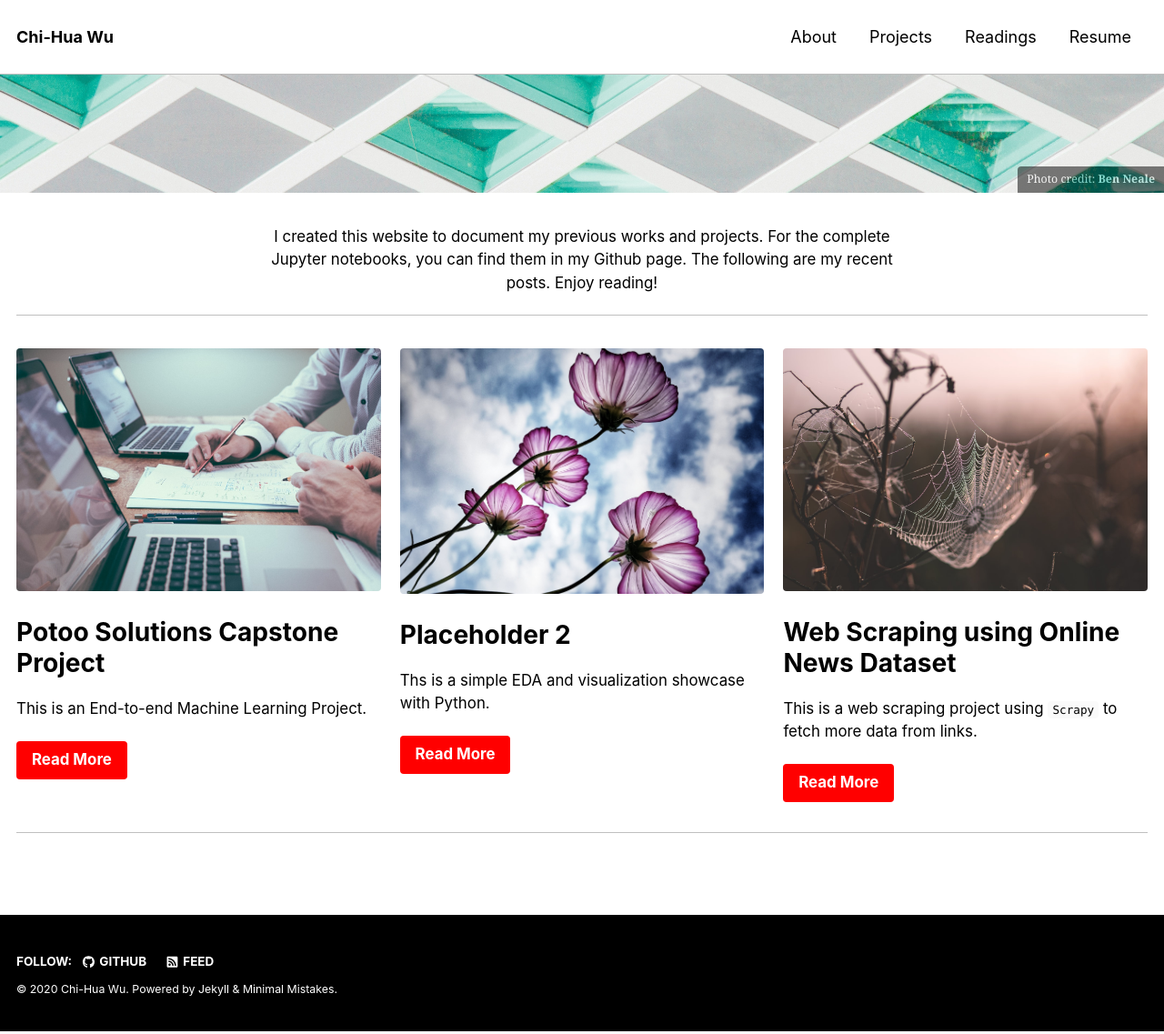
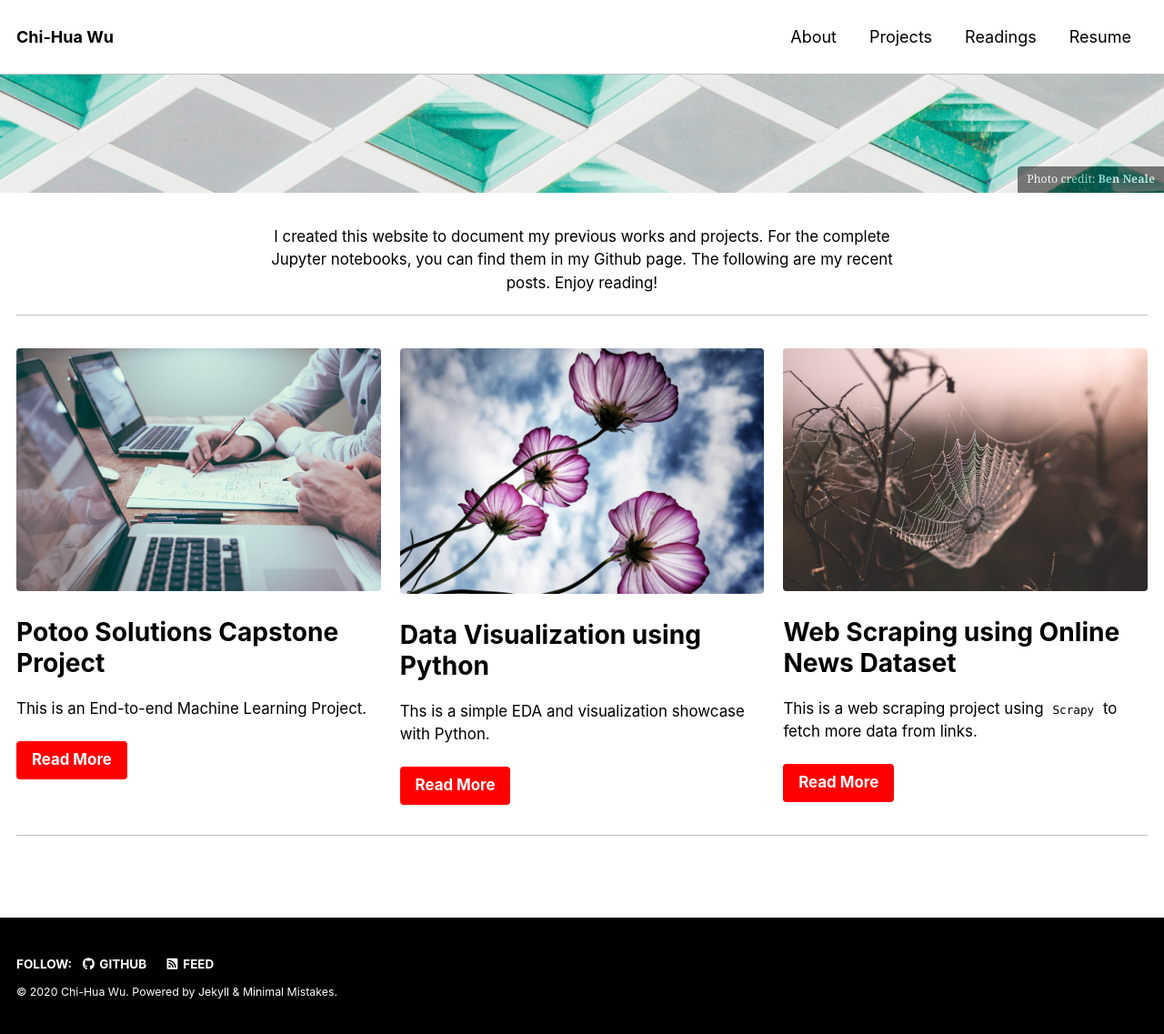
Before and after one commit to chw18019/chw18019.github.io, a Jekyll site: the page built from index.html, in a window 1280 px wide. Shown: the whole page at 91% size. Built offline with Jekyll 4.4.1, drawn with Linux system fonts in a browser that asks for light colours; nearby versions of some CDN libraries; the list of posts is cut into pages by our own code.

Commit message:
Update index.html

```diff
--- a/index.html
+++ b/index.html
@@ -17,8 +17,8 @@ feature_row:
     btn_class: "btn--primary"
 
   - image_path: /assets/200217/ks-kyung.jpg
-    alt: "Data Visualization using Python"
-    title: "Placeholder 2"
+    alt: "Placeholder 2"
+    title: "Data Visualization using Python"
     excerpt: "Ths is a simple EDA and visualization showcase with Python."
     url: "https://chw18019.github.io/Visualizaion/"
     btn_label: "Read More"
```
